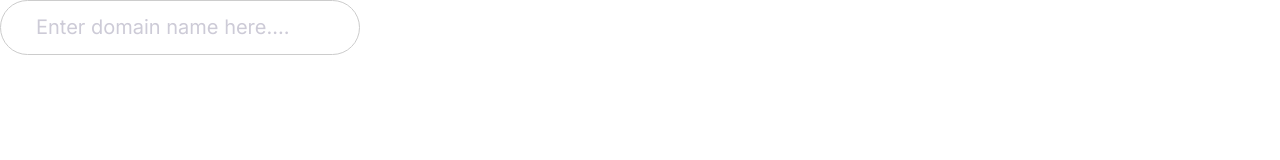
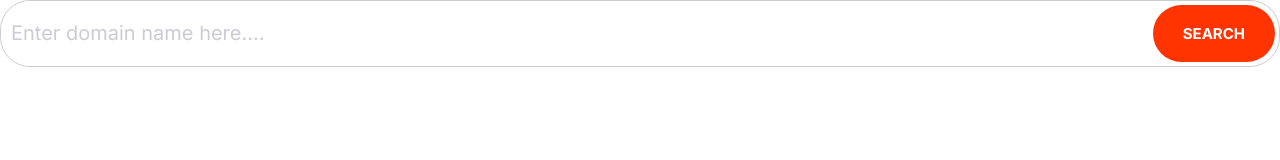
Before and after one commit to TOLU-MICH/first-poj-Moshify-, a plain HTML site: page index.html in a window 1280 px wide. Drawn offline with Linux system fonts and the light colour scheme.

Commit message:
Define the input(input-group) component.

```diff
--- a/css/style.css
+++ b/css/style.css
@@ -4,6 +4,8 @@
   --color-accent: #ff3400;
   --color-headings: #1b0760;
   --color-body: #918ca4;
+  --color-border:#ccc;
+  --border-radius:30px;
 }
 
 *,
@@ -202,8 +204,8 @@ a {
 }
 /* inputs */
 .input {
-  border-radius: 30px;
-  border: 1px solid #ccc;
+  border-radius: var(--border-radius);
+  border: 1px solid var(--color-border);
   color: var(--color-headings);
   font-size: 2rem;
   outline: 0;
@@ -212,8 +214,22 @@ a {
 ::placeholder{
   color: #cdcbd7;
 }
+.input-group{
+  border: 1px solid var(--color-border);
+  border-radius: var(--border-radius);
+  display: flex;
+}
+.input-group .input{
+  border: 0;
+  flex-grow: 1;
+  padding: 1.5rem 1rem;
+}
+
+.input-group .btn{
+  margin: 4px;
+}
 @media screen and (min-width){
   .input{
-    font-size: 1.5rem;
+    font-size: 1.5rem ;
   }
 }
--- a/index.html
+++ b/index.html
@@ -12,6 +12,12 @@
     <link rel="stylesheet" href="css/style.css">
 </head>
 <body>
-   <input type="text" class="input" placeholder="Enter domain name here....">
+   <div class="input-group">
+       <input
+       type="text"
+       class="input"
+       placeholder="Enter domain name here....">
+    <button class="btn btn--accent">Search</button>
+</div>
 </body>
 </html>
```
Also changed, not shown: components/inputs.html (+6 -0 lines).
